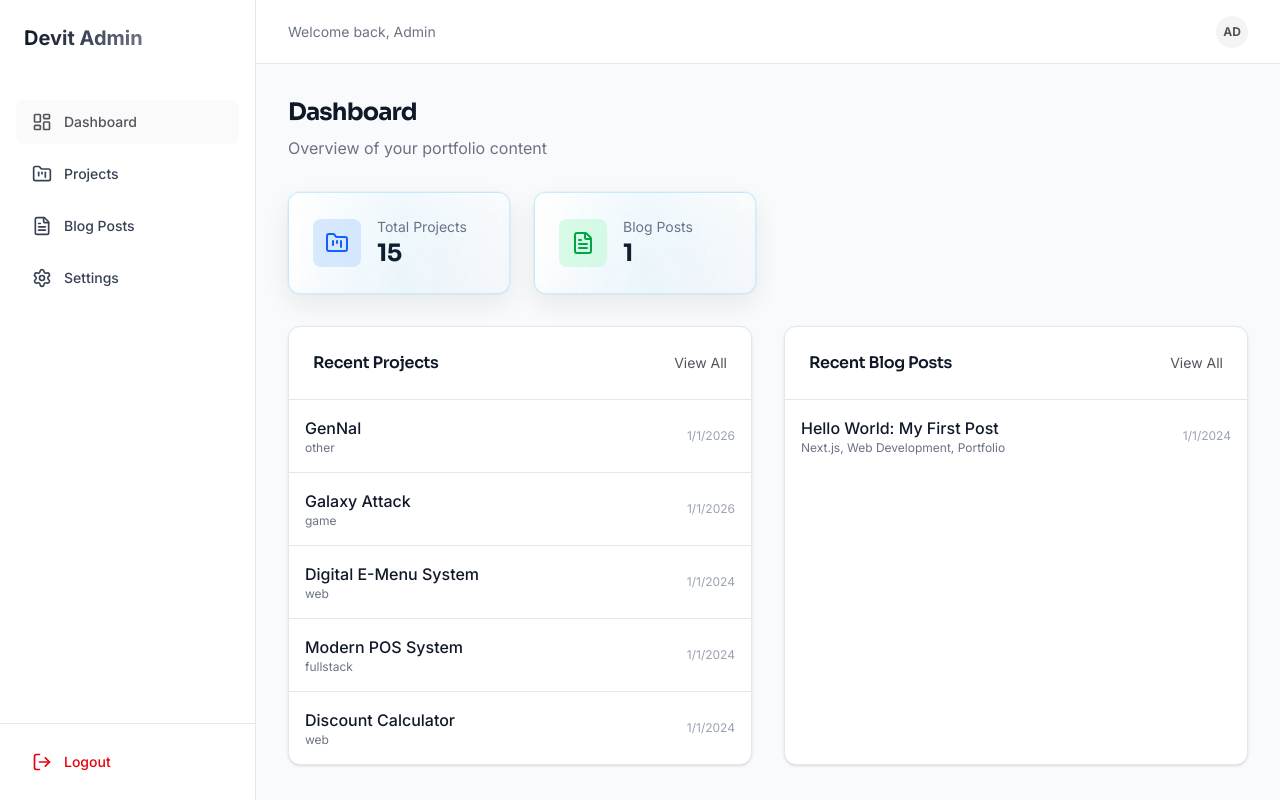
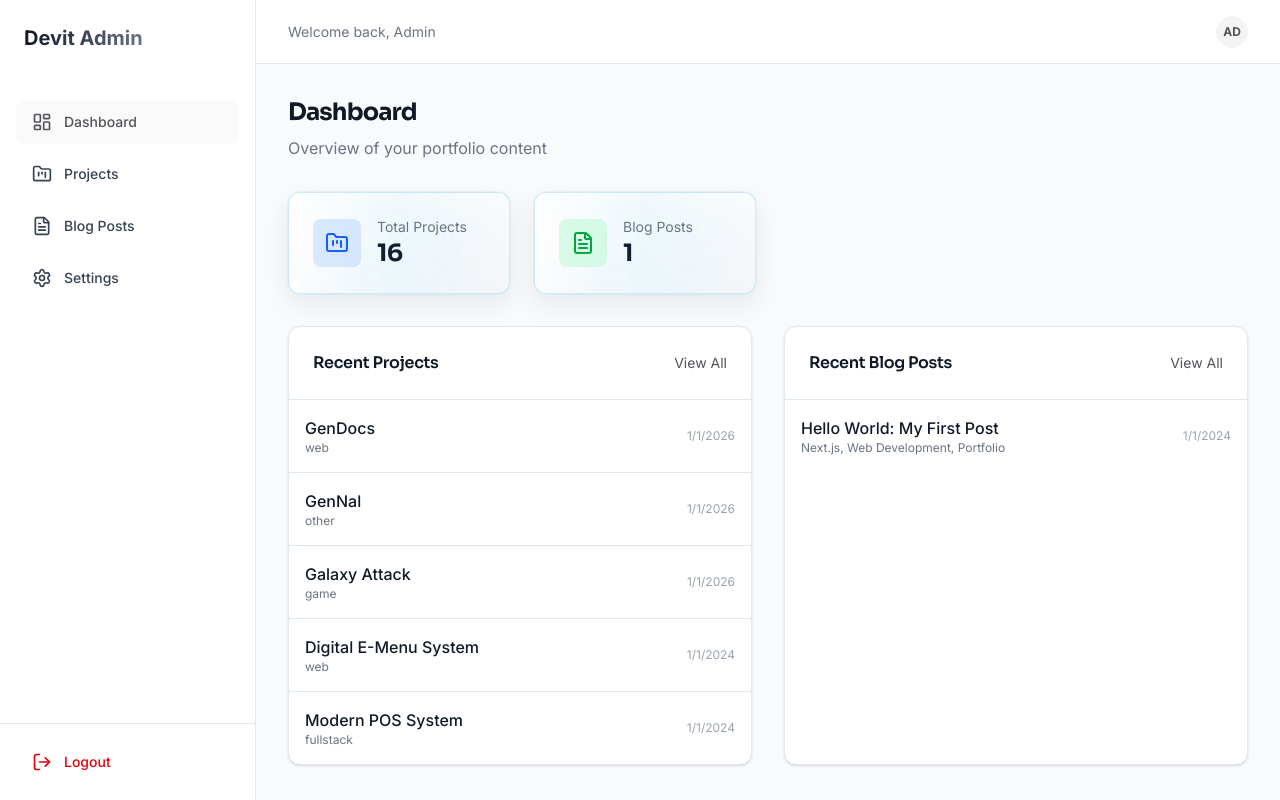
Before and after one commit to chydevit/My_profile, a Next.js app: page /admin in a window 1280 px wide. Built offline with nearby package versions, Linux system fonts and the light colour scheme; no server answers; a web font is replaced by a local one.

Commit message:
feat: add GenDocs project

```diff
--- a/src/app/(site)/projects/[slug]/metadata.ts
+++ b/src/app/(site)/projects/[slug]/metadata.ts
@@ -2,11 +2,12 @@ import type { Metadata } from "next";
 import { getProjectBySlug, getAllProjects } from "@/lib/content";
 
 type Props = {
-    params: { slug: string };
+    params: Promise<{ slug: string }>;
 };
 
 export async function generateMetadata({ params }: Props): Promise<Metadata> {
-    const project = getProjectBySlug(params.slug);
+    const { slug } = await params;
+    const project = getProjectBySlug(slug);
 
     if (!project) {
         return {
--- a/src/app/(site)/projects/[slug]/page.tsx
+++ b/src/app/(site)/projects/[slug]/page.tsx
@@ -9,8 +9,13 @@ export function generateStaticParams() {
     }));
 }
 
-export default function ProjectDetailPage({ params }: { params: { slug: string } }) {
-    const project = getProjectBySlug(params.slug);
+export default async function ProjectDetailPage({
+    params,
+}: {
+    params: Promise<{ slug: string }>;
+}) {
+    const { slug } = await params;
+    const project = getProjectBySlug(slug);
 
     if (!project) {
         notFound();
--- a/src/content/projects/projects.json
+++ b/src/content/projects/projects.json
@@ -1,4 +1,41 @@
 [
+    {
+        "id": "gen-docs",
+        "slug": "gen-docs",
+        "title": "GenDocs",
+        "description": "A bilingual English and Khmer documentation hub for animated icons and frontend design tools.",
+        "longDescription": "GenDocs is a responsive documentation hub that organizes practical guides for Flutter animated icons and React design tools. It offers complete English and Khmer content, focused article layouts, categorized navigation, and a light or dark reading experience across desktop and mobile devices.",
+        "image": "/images/gen-docs.png",
+        "images": [
+            "/images/gen-docs.png"
+        ],
+        "tags": [
+            "Documentation",
+            "Bilingual",
+            "Developer Tools"
+        ],
+        "technologies": [
+            "React",
+            "Vite",
+            "React Router",
+            "Hugeicons",
+            "CSS"
+        ],
+        "liveUrl": "https://gen-docs-azure.vercel.app/",
+        "githubUrl": "",
+        "ctaLabel": "View Docs",
+        "status": "live",
+        "featured": true,
+        "category": "web",
+        "completedDate": "2026",
+        "features": [
+            "Complete English and Khmer documentation",
+            "Guides for Flutter animated icons and React design tools",
+            "Categorized sidebar navigation",
+            "Light and dark reading themes",
+            "Responsive mobile navigation"
+        ]
+    },
     {
         "id": "gennal",
         "slug": "gennal",
```
Also changed, not shown: public/images/gen-docs.png (added).
